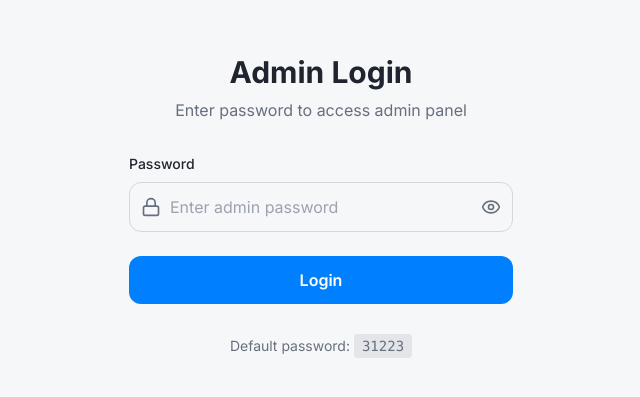
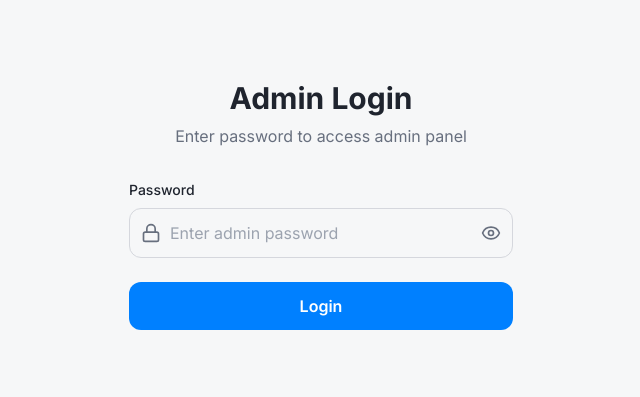
Before and after one commit to tridauto2015-rgb/ZoomBxu, a Next.js app: page /admin in a window 1280 px wide. Shown: the part 195-592 px from the top of the page, without its empty margins (319-959 px from the left). Built offline with nearby package versions, Linux system fonts and the light colour scheme; no server answers; the database is empty; a web font is replaced by a local one.

Commit message:
Remove default password hint from admin login
- Remove default password display for security
- Clean up admin login interface
- Improve security by not exposing default credentials
- Maintain clean, professional admin login design
- Remove potential security vulnerability

```diff
--- a/components/admin-login.tsx
+++ b/components/admin-login.tsx
@@ -64,9 +64,7 @@ export function AdminLogin() {
           </button>
         </form>
 
-        <div className="text-center text-sm text-muted-foreground">
-          Default password: <code className="bg-muted px-2 py-1 rounded">31223</code>
-        </div>
+
       </div>
     </div>
   )
```
